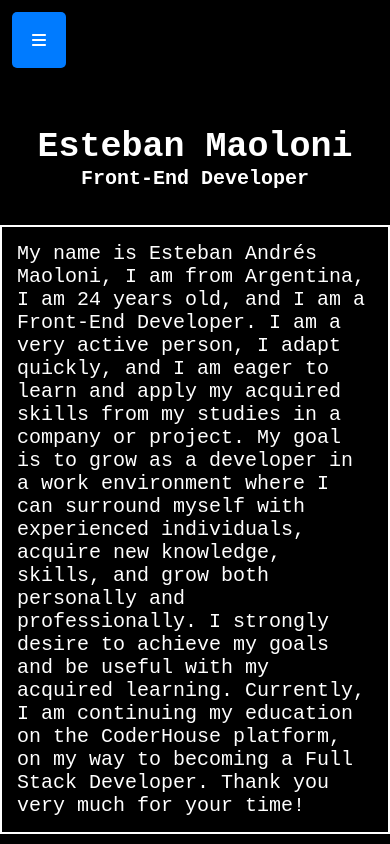
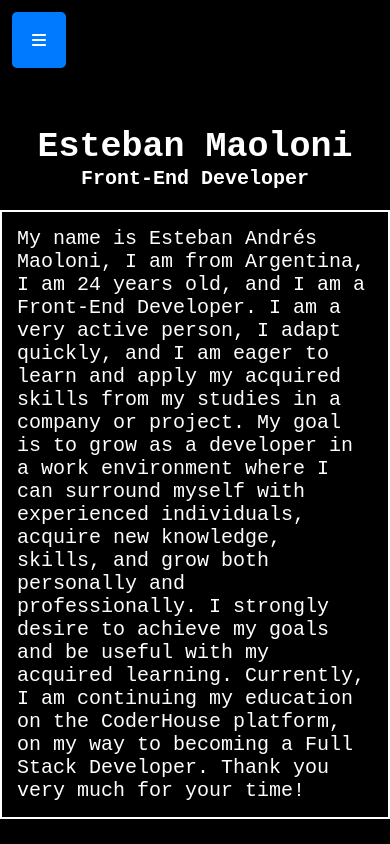
Before and after one commit to estebanmaoloni/Portfolio, a React (Vite) app: page /description in a window 390 px wide. Built offline with nearby package versions, Linux system fonts and the light colour scheme; a web font is replaced by a local one.

Commit message:
PortfolioV21

```diff
--- a/src/components/DescriptionCard/descriptionCard.modules.css
+++ b/src/components/DescriptionCard/descriptionCard.modules.css
@@ -39,8 +39,8 @@
     .containerTextCard{
         border: 2px white solid;
         padding: 15px;
-        width: 400px;
-        margin-top: 20px;
+        width: 390px;
+        margin-top: 5px;
     }
 
     .descriptionCard{
@@ -54,8 +54,8 @@
     .containerTextCardWhite{
         border: 2px black solid;
         padding: 15px;
-        width: 400px;
-        margin-top: 30px;
+        width: 390px;
+        margin-top: 5px;
     }
 
     .descriptionWhite{
--- a/src/components/Technologies/technologies.modules.css
+++ b/src/components/Technologies/technologies.modules.css
@@ -57,7 +57,7 @@
         border: 2px white solid;
         padding: 15px;
         width: 380px;
-        margin-top: 20px;
+        margin-top: 5px;
     }
 
     .descriptionTechnologies{
@@ -82,6 +82,6 @@
         border: 2px black solid;
         padding: 15px;
         width: 380px;
-        margin-top: 20px;
+        margin-top: 5px;
     }
 }
```
